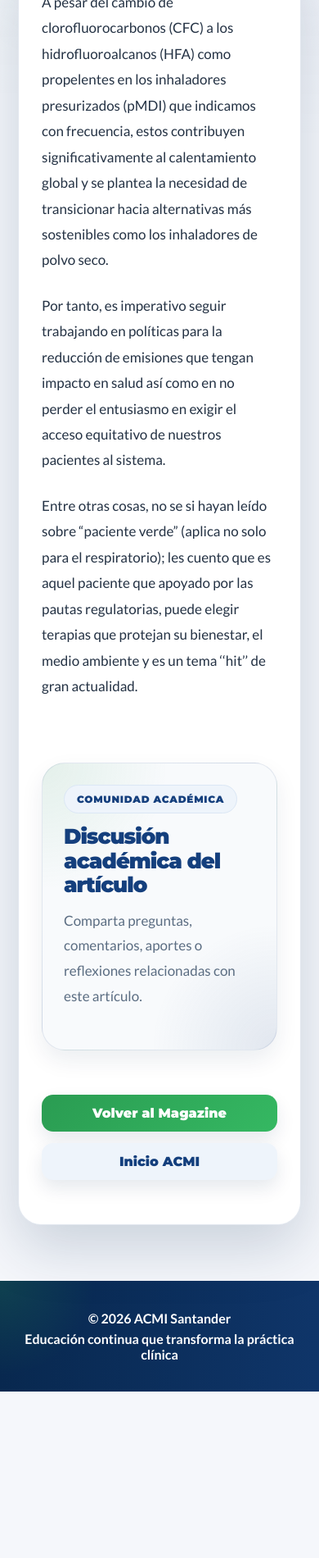
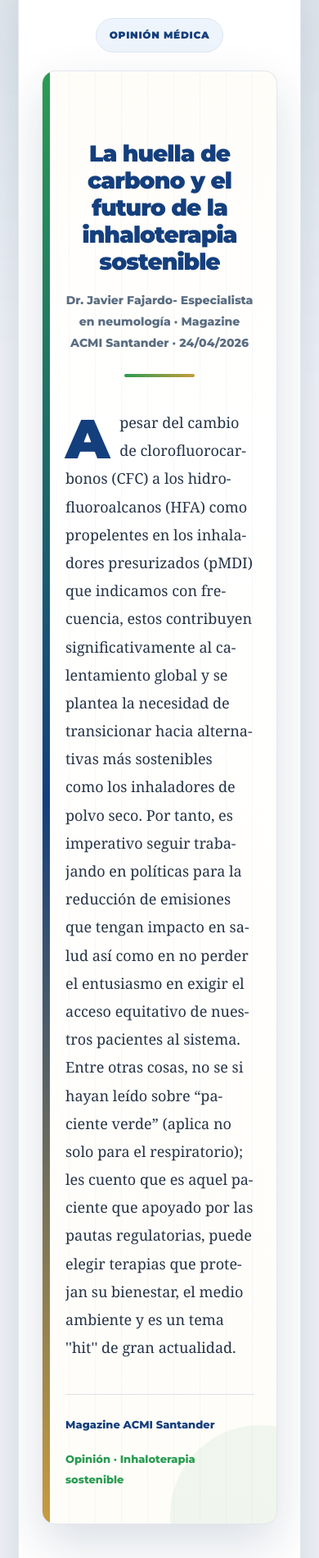
Before and after one commit to Acmisantander/Acmisantander, a Jekyll site: the page built from _posts/2026-04-24-huella-carbono-inhaloterapia.md, in a window 390 px wide. Shown: the part 1091-2991 px from the top of the page at 82% size. Built offline with Jekyll 4.4.1, drawn with Linux system fonts in a browser that asks for light colours; before the commit the page ends 2788 px from its top, so only the background shows below that; some of the changed lines change nothing that is shown.

Commit message:
Update 2026-04-24-huella-carbono-inhaloterapia.md

```diff
--- a/_posts/2026-04-24-huella-carbono-inhaloterapia.md
+++ b/_posts/2026-04-24-huella-carbono-inhaloterapia.md
@@ -7,8 +7,225 @@
 subcategory: opinion
 ---
 
-A pesar del cambio de clorofluorocarbonos (CFC) a los hidrofluoroalcanos (HFA) como propelentes en los inhaladores presurizados (pMDI) que indicamos con frecuencia, estos contribuyen significativamente al calentamiento global y se plantea la necesidad de transicionar hacia alternativas más sostenibles como los inhaladores de polvo seco.
+<style>
 
-Por tanto, es imperativo seguir trabajando en políticas para la reducción de emisiones que tengan impacto en salud así como en no perder el entusiasmo en exigir el acceso equitativo de nuestros pacientes al sistema.
+.book-article{
+  position:relative;
+  animation:bookFadeIn .9s ease both;
+}
 
-Entre otras cosas, no se si hayan leído sobre “paciente verde” (aplica no solo para el respiratorio); les cuento que es aquel paciente que apoyado por las pautas regulatorias, puede elegir terapias que protejan su bienestar, el medio ambiente y es un tema ''hit'' de gran actualidad.
+@keyframes bookFadeIn{
+  from{
+    opacity:0;
+    transform:translateY(18px);
+  }
+  to{
+    opacity:1;
+    transform:translateY(0);
+  }
+}
+
+.book-article::before{
+  content:"";
+  display:block;
+  width:120px;
+  height:7px;
+  border-radius:999px;
+  margin:0 auto 28px;
+  background:linear-gradient(90deg, #2a9c52, #143f7d, #c89b3c);
+}
+
+.book-label{
+  display:flex;
+  justify-content:center;
+  margin-bottom:22px;
+}
+
+.book-label span{
+  display:inline-flex;
+  padding:9px 16px;
+  border-radius:999px;
+  background:#eef4fb;
+  color:#143f7d;
+  border:1px solid #dbe7f5;
+  font-family:'Montserrat', sans-serif;
+  font-size:12px;
+  font-weight:900;
+  text-transform:uppercase;
+  letter-spacing:.06em;
+}
+
+.book-paper{
+  position:relative;
+  max-width:820px;
+  margin:0 auto;
+  padding:58px 64px;
+  border-radius:18px;
+  background:
+    linear-gradient(90deg, rgba(20,63,125,.035) 0 1px, transparent 1px 100%),
+    linear-gradient(180deg, #fffdf8, #ffffff 26%, #fffdf8);
+  background-size:32px 100%, 100% 100%;
+  border:1px solid rgba(20,63,125,.12);
+  box-shadow:
+    0 24px 60px rgba(8,40,79,.15),
+    inset 0 0 0 1px rgba(255,255,255,.72);
+  overflow:hidden;
+}
+
+.book-paper::before{
+  content:"";
+  position:absolute;
+  top:0;
+  left:0;
+  width:9px;
+  height:100%;
+  background:linear-gradient(180deg, #2a9c52, #143f7d, #c89b3c);
+}
+
+.book-paper::after{
+  content:"";
+  position:absolute;
+  right:-90px;
+  bottom:-100px;
+  width:220px;
+  height:220px;
+  border-radius:50%;
+  background:rgba(42,156,82,.07);
+  pointer-events:none;
+}
+
+.book-title{
+  font-family:'Montserrat', sans-serif;
+  color:#143f7d;
+  font-size:clamp(28px,3.4vw,42px);
+  line-height:1.12;
+  font-weight:900;
+  letter-spacing:-.045em;
+  text-align:center;
+  margin:0 0 14px;
+}
+
+.book-author{
+  text-align:center;
+  color:#5b6d82;
+  font-family:'Montserrat', sans-serif;
+  font-size:14px;
+  font-weight:800;
+  margin:0 0 34px;
+}
+
+.book-separator{
+  width:86px;
+  height:4px;
+  border-radius:999px;
+  margin:0 auto 38px;
+  background:linear-gradient(90deg, #2a9c52, #c89b3c);
+}
+
+.book-text{
+  position:relative;
+  z-index:2;
+  color:#263447;
+  font-family:Georgia, 'Times New Roman', serif;
+  font-size:21px;
+  line-height:2.02;
+  text-align:justify;
+  hyphens:auto;
+}
+
+.book-text p{
+  margin:0;
+}
+
+.book-text p::first-letter{
+  float:left;
+  font-family:'Montserrat', sans-serif;
+  font-size:5.1rem;
+  line-height:.82;
+  font-weight:900;
+  color:#143f7d;
+  padding:10px 12px 0 0;
+}
+
+.book-footer-note{
+  position:relative;
+  z-index:2;
+  margin-top:40px;
+  padding-top:24px;
+  border-top:1px solid rgba(20,63,125,.14);
+  display:flex;
+  align-items:center;
+  justify-content:space-between;
+  gap:18px;
+  color:#5b6d82;
+  font-family:'Montserrat', sans-serif;
+  font-size:13px;
+  font-weight:800;
+}
+
+.book-footer-note span:first-child{
+  color:#143f7d;
+}
+
+.book-footer-note span:last-child{
+  color:#2a9c52;
+}
+
+@media(max-width:760px){
+
+  .book-paper{
+    padding:42px 28px;
+    border-radius:16px;
+  }
+
+  .book-text{
+    font-size:18px;
+    line-height:1.9;
+    text-align:left;
+  }
+
+  .book-text p::first-letter{
+    font-size:4.2rem;
+  }
+
+  .book-footer-note{
+    flex-direction:column;
+    align-items:flex-start;
+  }
+
+}
+
+</style>
+
+<div class="book-article">
+
+  <div class="book-label">
+    <span>Opinión médica</span>
+  </div>
+
+  <article class="book-paper">
+
+    <h2 class="book-title">
+      La huella de carbono y el futuro de la inhaloterapia sostenible
+    </h2>
+
+    <p class="book-author">
+      Dr. Javier Fajardo- Especialista en neumología · Magazine ACMI Santander · 24/04/2026
+    </p>
+
+    <div class="book-separator"></div>
+
+    <div class="book-text">
+
+      <p>A pesar del cambio de clorofluorocarbonos (CFC) a los hidrofluoroalcanos (HFA) como propelentes en los inhaladores presurizados (pMDI) que indicamos con frecuencia, estos contribuyen significativamente al calentamiento global y se plantea la necesidad de transicionar hacia alternativas más sostenibles como los inhaladores de polvo seco. Por tanto, es imperativo seguir trabajando en políticas para la reducción de emisiones que tengan impacto en salud así como en no perder el entusiasmo en exigir el acceso equitativo de nuestros pacientes al sistema. Entre otras cosas, no se si hayan leído sobre “paciente verde” (aplica no solo para el respiratorio); les cuento que es aquel paciente que apoyado por las pautas regulatorias, puede elegir terapias que protejan su bienestar, el medio ambiente y es un tema ''hit'' de gran actualidad.</p>
+
+    </div>
+
+    <div class="book-footer-note">
+      <span>Magazine ACMI Santander</span>
+      <span>Opinión · Inhaloterapia sostenible</span>
+    </div>
+
+  </article>
+
+</div>
```
